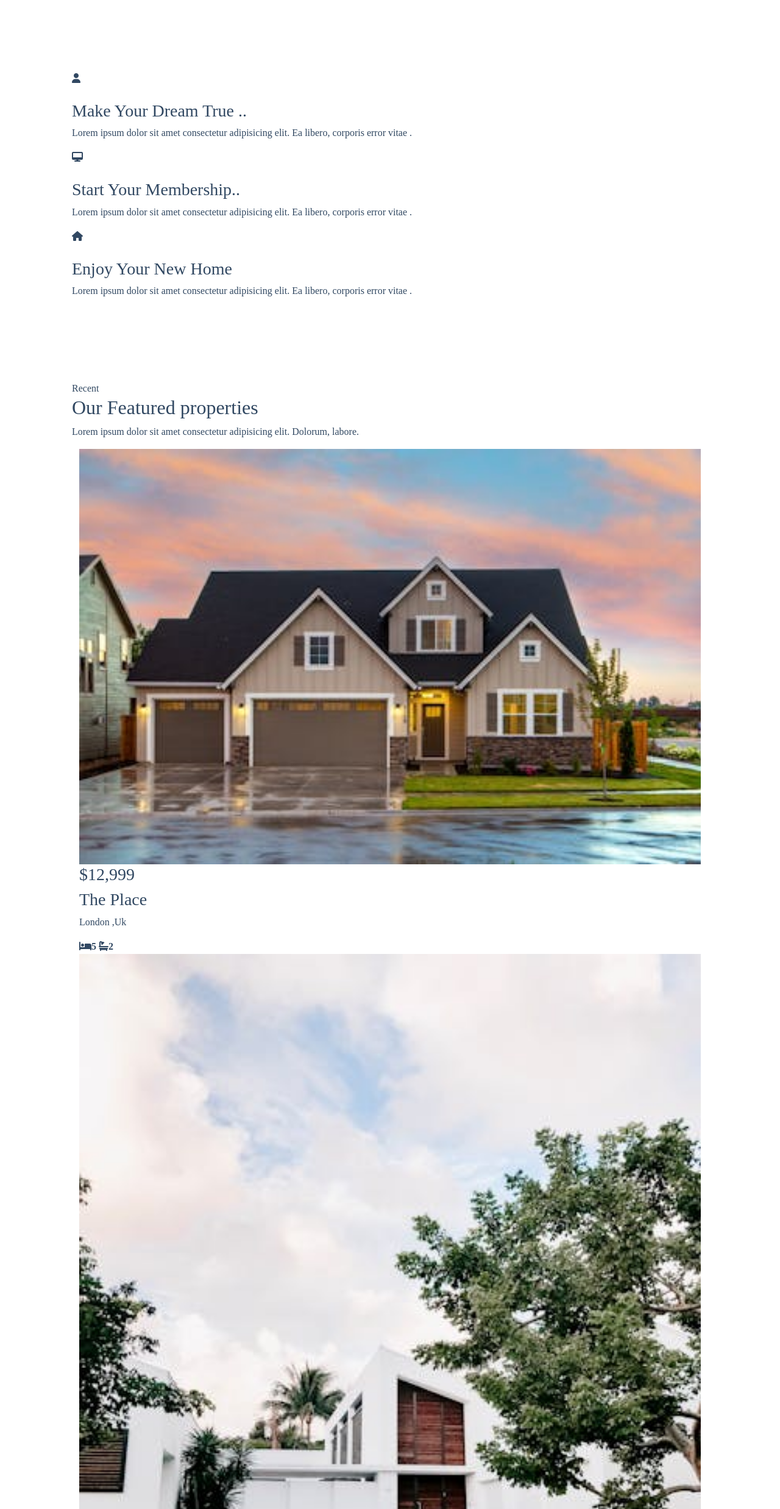
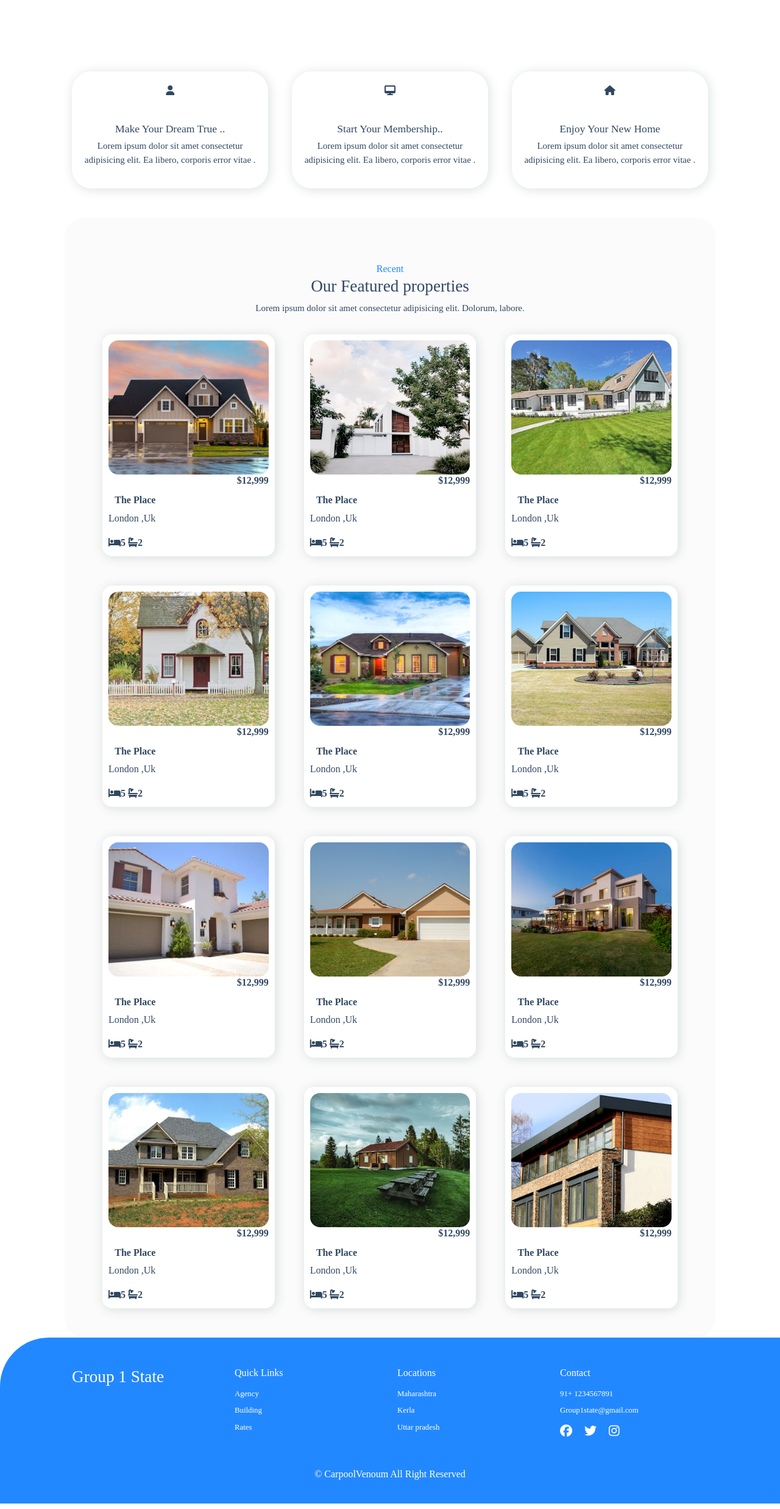
Before and after one commit to 29Gunjan/Project_DBMS, a plain HTML site: page index.html in a window 1280 px wide. Shown: the part 966-3440 px from the top of the page at 61% size. Drawn offline with nearby package versions, Linux system fonts and the light colour scheme.

Commit message:
Update style.css

```diff
--- a/style.css
+++ b/style.css
@@ -139,26 +139,159 @@ text-transform: uppercase;
     font-weight: 500;
     color: var(--main-color);
 }
-/*
-.head li a{
-    color: black;
-    font-size: 18px;
-    text-decoration:none ;
-    font-family: 'Times New Roman', Times, serif;
-    list-style-type: style none;
-position: relative;
-
+.sale{
+    display: grid;
+    grid-template-columns: repeat(auto-fit,minmax(240px,auto));
+    gap: 2.4rem;
 }
-.head ul li a::after{
-    content: '';
-    width: 0;
-    height: 3px;
-    background: #0d42e0;
-    position: absolute;
-    left: 0;
-    bottom: -6px;
-    transition: 0.2s;
+.sale .box{
+    padding: 20px;
+    background: var(--bg-color);
+    box-shadow: var(--box-shadow);
+    text-align: center;
+    border-radius: 2rem;
 }
-.head ul li a:hover::after{
-    width: 100%;
-} */
+.sale .box:hover{
+    background: var(--main-color);
+    color: var(--bg-color);
+    transition: 0.4s all linear;
+}
+.sale .box h3{
+    font-size: 1.1rem;
+    margin: 1rem 0 0.4rem;
+}
+.sale .box p{
+    font-size: 00.938rem;
+}
+.heading{
+    text-align: center;
+    margin-bottom: 2rem;
+}
+.heading span{
+    font-weight: 500;
+    color: var(--main-color);
+}
+.heading h2{
+    font-size: 1.7rem;
+}
+.heading p{
+    font-size: 0.938rem;
+}
+.properties{
+    background: #fbfbfb;
+    border-radius: 2rem;
+}
+.properties-container{
+    display: grid;
+    grid-template-columns: repeat(auto-fit,minmax(240px,auto));
+    gap: 3rem;
+    padding: 0 50px;
+}
+.properties-container .box{
+    background: var(--bg-color);
+    padding: 10px;
+    border-radius: 1rem;
+    box-shadow:var(--box-shadow) ;
+}
+.properties-container .box:hover{
+    transform: translateY(-10px);
+    transition: 0.5s;
+}
+.properties-container .box img{
+    border-radius: 1rem;
+    height: 220px;
+    object-fit: cover;
+    object-position: center;
+}
+.properties-container .box h3{
+    font-size: 1rem;
+    font-weight: 600;
+    float: right;
+}
+.properties-container .box .content{
+    display: flex;
+    justify-content: space-between;
+    margin-top: 2rem;
+}
+.properties-container .box .content text h3{
+    font-weight: 500;
+}
+.properties-container .box .content text p{
+    font-size: 0.8rem;
+}
+.footer{
+    background: var(--main-color);
+    color: var(--bg-color);
+    border-radius: 5rem 0 0 0;
+}
+.footer-container{
+    display: grid;
+    grid-template-columns: repeat(auto-fit,minmax(240px,auto));
+    gap: 1.5rem;
+}
+.footer-container h2{
+    font-size: 1.7rem;
+    font-weight: 500;
+}
+.footer-box{
+    display: flex;
+    flex-direction: column;
+}
+.footer-box h3{
+    margin-bottom: 1rem;
+    font-size: 1rem;
+    font-weight: 400;
+}
+.footer-box a{
+    font-size: 0.8rem;
+    color: var(--bg-color);
+    font-weight: 400;
+    margin-bottom: 0.5rem;
+}
+.footer-box a:hover{
+    color: var(--text-color);
+}
+.social a{
+    font-size: 20px;
+    margin-right: 1rem;
+}
+.footer-box a:hover{
+    color: var(--second-color);
+}
+.copyright{
+    padding: 20px;
+    text-align: center;
+    color: var(--bg-color);
+    background: var(--main-color);
+}
+.login{
+    display: grid;
+    grid-template-columns: 0.4fr 1fr;
+    align-items: center;
+    min-height: 100vh;
+}
+.login-container{
+    display: flex;
+    flex-direction: column;
+    row-gap: 1rem;
+}
+.login-container h2{
+    font-size: 1.4rem;
+}
+.login-container p{
+    display: flex;
+    flex-direction: column;
+}
+.login-container form input{
+    border: 1px solid #8a8a8a ;
+    outline: none;
+    padding: 10px;
+    margin-bottom: 1rem;
+    background:var(--bg-color);
+}
+.login-container form .button{
+    padding: 8px 22px;
+    background-color: var(--main-color);
+    color: var(--bg-color);
+    border-radius: 5rem;
+}
```
